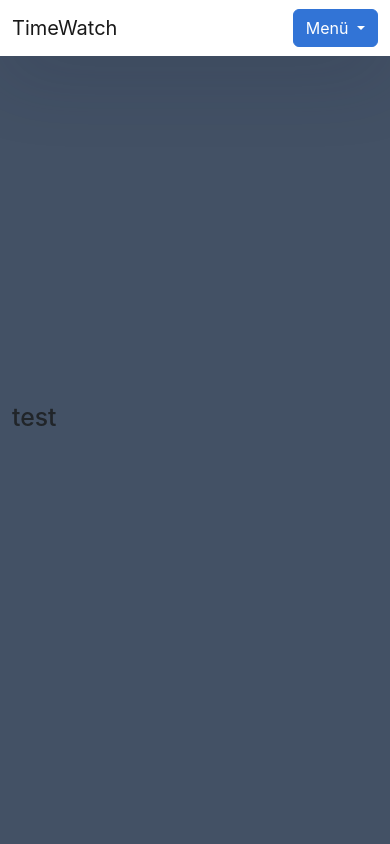
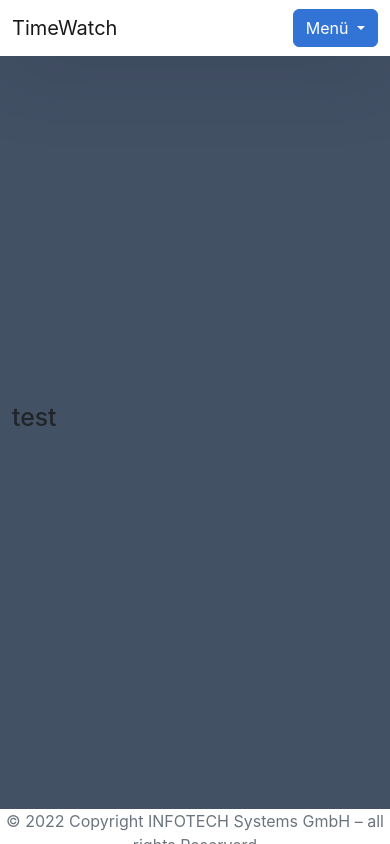
Before and after one commit to Marcobohl/Zeitmanagment, a Vue app: page /Home in a window 390 px wide. Built offline with nearby package versions, Linux system fonts and the light colour scheme.

Commit message:
+ Edit Menu Button make compatibel with Mobile phone

```diff
--- a/src/components/Home.vue
+++ b/src/components/Home.vue
@@ -3,21 +3,24 @@
     <Nav />
     <h2>test</h2>
   </div>
+  <footer>  <fooder />
+  </footer>
 </template>
 
 <script>
 
 import Nav from "./Nav"
+import Fooder from "./fooder"
 
 export default {
   // eslint-disable-next-line vue/multi-word-component-names
   name: "Home",
     components: {
-    Nav
+    Nav,
+    Fooder
     }
 }
 </script>
 
 <style scoped>
-
 </style>
--- a/src/components/Nav.vue
+++ b/src/components/Nav.vue
@@ -31,11 +31,11 @@ export default {
 }
 </script>
 <style scoped>
+
 .btn-secondary {
   border-color: #3274d6;
   background-color: #3274d6;
 }
-
 .btn.show {
   border-color: #3274d6;
   background-color: #3274d6;
@@ -46,4 +46,10 @@ export default {
   background-color: #284e82;
 }
 
+.dropdown-menu {
+  position: absolute !important;
+  right: 0px !important;
+  left: unset !important
+}
+
 </style>
--- /dev/null
+++ b/src/components/fooder.vue
@@ -0,0 +1,23 @@
+<template>
+<footer class="footer fixed-bottom">
+  <p class="text-muted">© 2022 Copyright INFOTECH Systems GmbH – all rights Reserverd</p>
+</footer>
+</template>
+
+<script>
+export default {
+  // eslint-disable-next-line vue/multi-word-component-names
+  name: "fooder"
+}
+</script>
+
+<style scoped>
+p {
+  text-align: center;
+}
+.footer {
+  background-color: #ffffff;
+  height: 35px;
+}
+
+</style>
```
